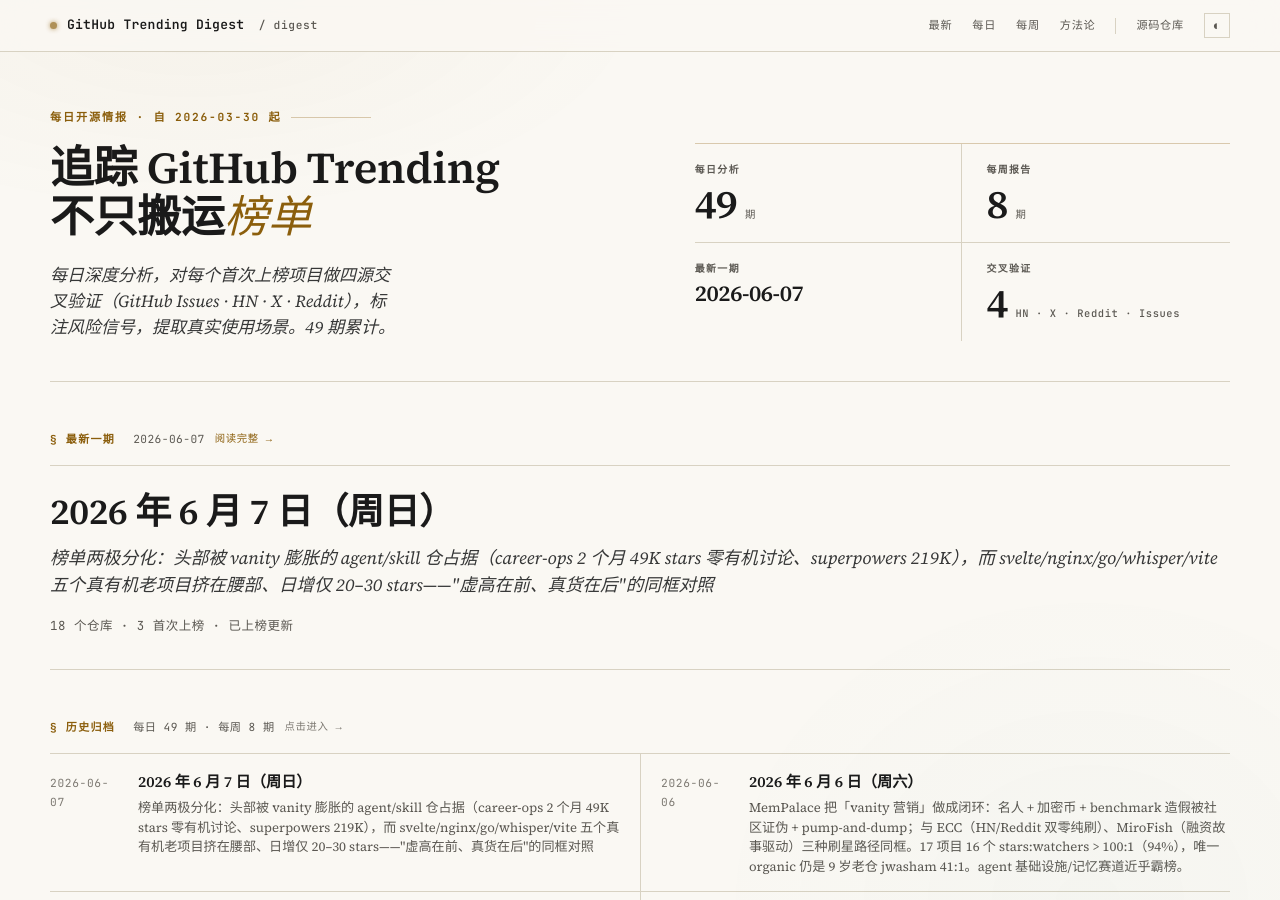
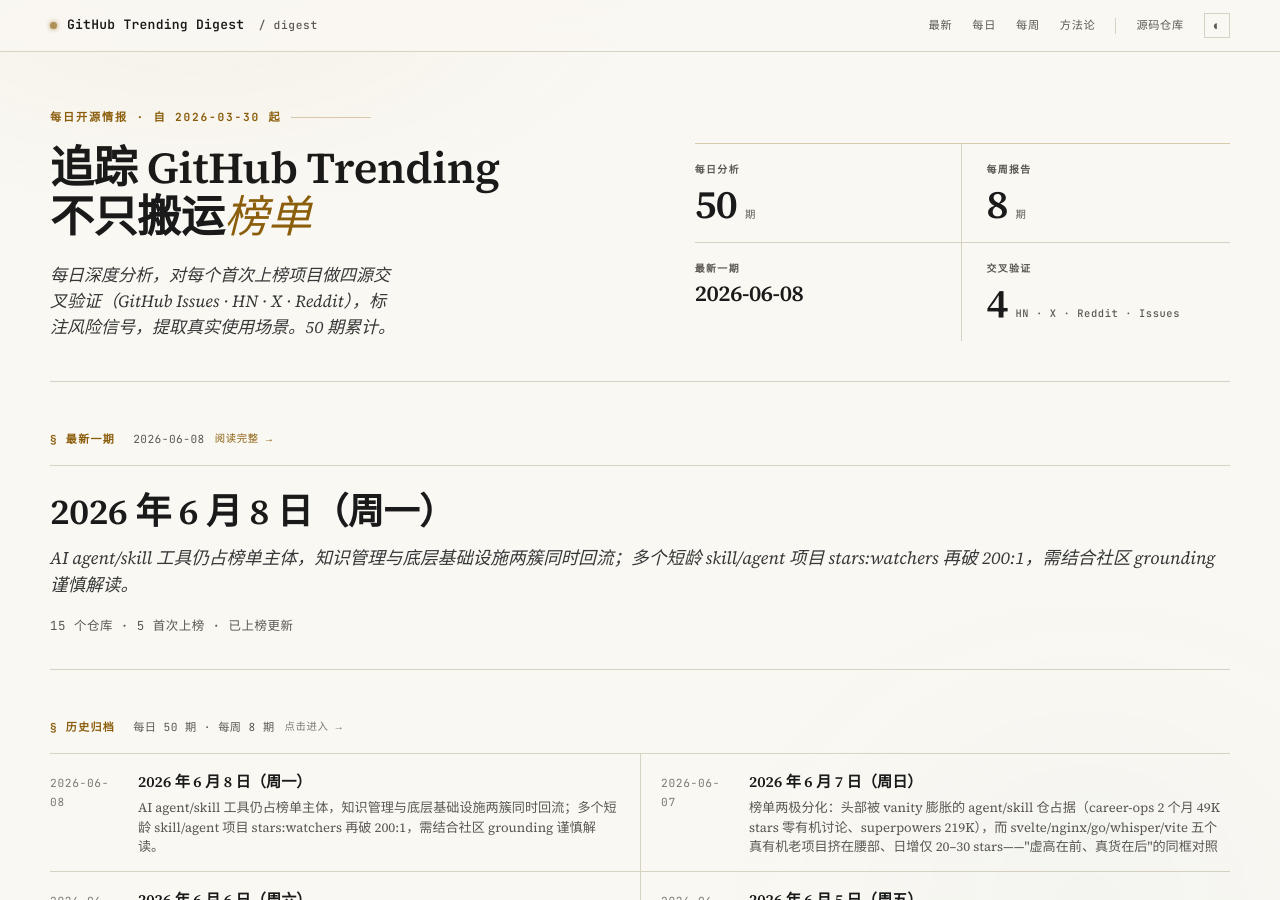
Before and after one commit to maxzyma/github-trending-digest, a Jekyll site: the page built from index.md, in a window 1280 px wide and 900 px high. Built offline with Jekyll 4.4.1, drawn with Linux system fonts in a browser that asks for light colours; part of the change alters nothing that is shown; some of the changed text lies outside the part shown.

Commit message:
daily: 2026-06-08 — AI agent/skill 回流刷榜（新面孔暂歇）+ 知识管理(tolaria 16天破万星)/底层基础设施(opencv/llama.cpp/pg_durable)两簇回流 + 短龄项目 vanity 密度持续(pg_durable 372:1) + turbovec TurboQuant 算法遭 RaBitQ 复现质疑
Generated with Claude Code

```diff
--- /dev/null
+++ b/daily/2026-06-08-analysis.md
@@ -0,0 +1,218 @@
+---
+layout: daily
+date: 2026-06-08
+title: GitHub Trending 深度分析 — 2026 年 6 月 8 日（周一）
+subtitle: AI agent/skill 工具仍占榜单主体，知识管理与底层基础设施两簇同时回流；多个短龄 skill/agent 项目 stars:watchers 再破 200:1，需结合社区 grounding 谨慎解读。
+total: 15
+new_count: 5
+new_repos:
+  - repo: microsoft/pg_durable
+    stars: 1490
+    star_delta: 316
+    lang: Rust
+    source_strength: 中
+    risk_tags: ['vanity', 'stability', 'bus_factor']
+  - repo: refactoringhq/tolaria
+    stars: 12951
+    star_delta: 245
+    lang: TypeScript
+    source_strength: 中
+    risk_tags: ['vanity', 'stability', 'bus_factor']
+  - repo: Crosstalk-Solutions/project-nomad
+    stars: 29779
+    star_delta: 309
+    lang: TypeScript
+    source_strength: 中
+    risk_tags: ['vanity', 'dependency', 'stability', 'bus_factor']
+  - repo: RyanCodrai/turbovec
+    stars: 7328
+    star_delta: 1554
+    lang: Python
+    source_strength: 弱
+    risk_tags: ['algorithm', 'vanity', 'bus_factor']
+updated_repos:
+  - repo: mvanhorn/last30days-skill
+    change: "="
+    days_listed: null
+  - repo: lfnovo/open-notebook
+    change: ↑6
+    days_listed: null
+  - repo: openai/plugins
+    change: ↓7
+    days_listed: null
+---
+
+# GitHub Trending 深度分析 — 2026 年 6 月 8 日（周一）
+
+_AI agent/skill 工具仍占榜单主体，知识管理与底层基础设施两簇同时回流；多个短龄 skill/agent 项目 stars:watchers 再破 200:1，需结合社区 grounding 谨慎解读。_
+
+_项目总数: 15 | 首次上榜: 5 | 重新上榜: 7 | 已上榜更新: 3 | 数据源: https://github.com/trending_
+
+## 本日主线
+
+**主线一：AI agent/skill 工具继续吃满头部 — 但今日以"回流"为主而非新面孔。** 15 项里直接属于 AI agent/skill 赛道的有 7 个：last30days-skill（=，研究型 skill）、taste-skill（RE，反 AI slop 前端 skill）、hermes-agent（RE，NousResearch 通用 agent）、aaif-goose/goose（RE，block 出品的可执行 agent）、openai/plugins（↓7）、open-notebook（↑6，NotebookLM 开源替代）、AiToEarn（RE，AI 变现）。值得注意的是这一簇今天几乎全是 RE/已上榜更新，新 skill 面孔停了——头部赛道进入"老项目反复刷榜"阶段，而非持续涌现新作。
+
+**主线二：知识管理 + 底层基础设施两簇同时回流。** 知识/PKM 一簇：refactoringhq/tolaria（NEW，本地优先 Markdown 知识库桌面应用，16 天破万星）、open-notebook（↑6）、TapXWorld/ChinaTextbook（RE，中国教材 PDF 合集）。底层基础设施一簇：opencv（知名老项目首入 tracker）、ggml-org/llama.cpp（RE）、microsoft/pg_durable（NEW，数据库内持久化执行）、RyanCodrai/turbovec（NEW，Rust 向量索引）。其中 pg_durable 是微软新实验，把 durable workflow 状态塞进 PostgreSQL，对标 Temporal/DBOS 赛道。
+
+**主线三：榜单解读提醒 — 短龄项目 vanity 密度持续，部分核心卖点缺独立验证。** 今日多个短龄项目 stars:watchers 严重失衡：pg_durable 372:1（watchers 仅 4）、tolaria 370:1、taste-skill 308:1、turbovec 188:1。其中 turbovec 的核心性能主张（基于 Google 的 TurboQuant 量化算法）已被 RaBitQ 作者发表对称复现研究质疑、且 Milvus/Qdrant 选型时未采纳；pg_durable 经 HN 467 分讨论但被尖锐指出"无法单元测试 / 业务逻辑藏进 DB"。此外 HunxByts/GhostTrack 是定位/手机号追踪工具，带明确隐私/合规争议。Trending 热度不等于真实采用，短龄项目尤其需要结合 Issues/HN 反馈判断。
+
+---
+
+## 首次上榜项目
+
+### [microsoft/pg_durable](https://github.com/microsoft/pg_durable) — NEW ⭐ 1,490（+316）| Rust | 信源：中
+
+**它是什么**: 一个 PostgreSQL 扩展，让你把"长时间运行、不能中途丢状态的工作流"直接跑在数据库里。比如"调用外部 API → 等 3 天 → 发邮件"这种跨越长时间、必须保证每一步都不重复不丢失的任务。
+
+**解决什么问题**: 传统做法要单独部署一套编排系统（Temporal、Airflow 等）来记录"任务跑到哪一步了、崩溃后从哪恢复"。pg_durable 把这套状态机直接放进你已有的 Postgres——工作流状态和业务数据同库，借数据库自带的时间点恢复（PITR）一起备份恢复，省掉一整套外部基础设施。
+
+**谁在用、怎么用**（来自 Issues/HN）:
+- ETL / 数据本地化场景：状态与数据同库，崩溃后用 PITR 统一恢复（HN 正面观点）。
+- 但真实 durable 负载（如限流 LLM 的 429 重试）目前必须手撸 `df.loop`+`df.if`+`df.sleep`——issue #155 指出 DSL 缺声明式 retry/backoff/timeout 组合子。
+
+**社区怎么评价**:
+- 正面: HN 467 分 / 106 评论（2026-06-05），认可"DB 快照连同任务一起恢复、减少外部组件"。
+- 负面: HN 评论尖锐——"不能单元测试、不能版本化"、SQL DSL 难读难维护、把扩展压力推给数据库、业务逻辑藏进 DB 形成"hidden brain"、可观测性弱于外部编排器；并质疑相对 Temporal/DBOS 的优势。
+- 健康度: stars 1,490 / watchers 仅 4（~372:1）；contributors 9 人高度集中（pinodeca 124 commits），Copilot 代写 26 commits、#209 PR 标注"100% written by Claude"；Meta Bug #58 列多项已知缺陷未清。
+
+**风险与争议**:
+- **vanity**: watchers=4 与 1,490 stars 极度悬殊，热度由 HN 单点 + 微软品牌驱动，X/Reddit 零讨论。
+- **stability**: 4 个月仓龄的早期实验，DSL 缺核心 resilience 能力，Meta Bug 未清，非 production grade。
+- **bus_factor**: 提交高度集中于少数维护者 + AI 代写占比显著。
+
+**技术备注**: Rust（pgrx 框架）实现的 PostgreSQL 扩展，确为 microsoft 官方 org。
+
+### [refactoringhq/tolaria](https://github.com/refactoringhq/tolaria) — NEW ⭐ 12,951（+245）| TypeScript | 信源：中
+
+**它是什么**: 一个桌面笔记/知识库应用，把笔记以本地 Markdown 文件存储、用 git 管理版本，并能让 AI（Claude Code / Codex）直接读写你的知识库。可以理解为"开源版 Obsidian + 原生 git 历史 + AI 接入"。
+
+**解决什么问题**: Obsidian 强大但闭源、Notion 数据在云端。tolaria 主打本地优先（offline-first）、文件化存储、git 作为一等公民——笔记是你磁盘上的纯文本，版本历史走 git，还能把整个知识库作为 AI agent 的上下文共享。
+
+**谁在用、怎么用**（来自 HN/评测）:
+- 个人 second brain；把公司文档整理成 AI 可读的 context；让 coding agent 与人共享同一知识库。
+- HN Show HN（2026-04-23）318 分 / 143 评论，定位"offline-first、file-based、对笔记组织有强观点"。
+
+**社区怎么评价**:
+- 正面: 真开源（AGPL-3.0，对比 Obsidian 闭源）、block 块编辑、git 原生版本历史、支持 MCP。媒体评测把它与 Obsidian/Notion 正面对比。
+- 负面: Windows 移植质量明显弱于 macOS——#828 语言设置不持久化致"实际不可用"、#827 Windows 主菜单不可用、#826 Windows Pi CLI 启动失败；且无实时 sync，仅靠 git 同步。
+- 健康度: stars 12,951 / watchers 35（~370:1）；仓龄仅约 4 个月、16 天破万星；contributors 10 人但作者 LucaRonin 一人 2,757 commits（bus_factor 集中）。
+
+**风险与争议**:
+- **vanity**: 370:1 stars/watchers + 16 天破万星 + 大量 KOL/"Karpathy LLM wiki 概念落地"式营销驱动，独立用户长期使用证据少。
+- **stability**: young repo，Windows 多处不可用。
+- **bus_factor**: 单人主导提交。
+
+**技术备注**: TypeScript 桌面应用，AGPL-3.0（license 干净），支持 MCP 接入。
+
+### [Crosstalk-Solutions/project-nomad](https://github.com/Crosstalk-Solutions/project-nomad) — NEW ⭐ 29,779（+309）| TypeScript | 信源：中
+
+**它是什么**: 一台"离线生存计算机"的软件方案——在断网/灾备环境下，用一台机器跑起本地版维基百科、离线地图、可汗学院课程、本地 AI 问答等关键工具，通过浏览器统一访问。
+
+**解决什么问题**: 当互联网/电网不可用时（自然灾害、野外、应急），你仍然需要查资料、看地图、获取知识。project-nomad 用 Docker 把 Kiwix(Wikipedia)、ProtoMaps(地图)、Kolibri(可汗学院)、CyberChef、Ollama RAG 等编排在一起，做成一个自包含的离线知识/AI 服务器。
+
+**谁在用、怎么用**（来自 Issues/Reddit）:
+- prepper（生存主义者）、homelab 玩家、隐私党：在本地机器上部署离线知识库。
+- 真实实装 bug 证明有人在装：#944 Tesla P4 GPU 上 AI 知识库初装队列死循环；#959 ollama 连续数周空跑 `api/embed`；#935 非 ZIM 的 PDF 无法 OCR 上传；#982 要求升级过时的 Kolibri Docker 镜像。
+
+**社区怎么评价**:
+- 正面: r/selfhosted 接纳（~135+ upvotes），称"2026 年 doombox 该有的样子——精致、带 AI、真能用"。
+- 负面: HN 核心质疑——基础设施崩溃到需要离线机时，你还能给跑 Docker+GPU 的机器持续供电吗？更像"弱网知识服务器"而非真"生存计算机"。
+- 健康度: stars 29,779 / subscribers 161（~185:1）；仓龄约一年、当天活跃；contributors 26 人但 jakeaturner(284)+chriscrosstalk(145) 占绝大部分提交。
+
+**风险与争议**:
+- **vanity**: 185:1 star/sub，传播靠作者 YouTube 频道（Crosstalk Solutions，47.5 万订阅）流量外溢。
+- **dependency**: pin 过时镜像、依赖 GPU/Ollama，环境脆弱。
+- **stability**: GPU 初装死循环等实装 bug。
+- **bus_factor**: 2 人主导提交。
+
+**技术备注**: TypeScript + Docker 编排，浏览器经 Command Center 访问。
+
+### [RyanCodrai/turbovec](https://github.com/RyanCodrai/turbovec) — NEW ⭐ 7,328（+1,554）| Python | 信源：弱
+
+**它是什么**: 一个向量检索索引库（Rust 内核 + Python 绑定），主打在内存受限/ARM 环境下用极小内存做大规模向量近邻搜索。宣称 1000 万向量从 31GB 压到 4GB、零训练、比 FAISS 快。
+
+**解决什么问题**: RAG/语义检索需要把大量向量装进内存做相似度匹配，内存是瓶颈。turbovec 用 Google 的 TurboQuant 量化算法压缩向量，号称在本地/边缘设备上也能跑大规模私密 RAG。
+
+**谁在用、怎么用**（来自 Issues）:
+- Issues 多为功能提议/工程讨论而非真实使用反馈：#68 磁盘缓存 centroid、#65 增删 benchmark、#70 公开 I/O API、#86 Swift binding、#85 Node.js binding。无独立用户晒落地案例。
+
+**社区怎么评价**:
+- HN: 仅 1 条 self-post（4 分 0 评论），等同无讨论。
+- X/Twitter: 全是单向营销转发（复述 README 卖点），无独立开发者实测；且 X 上 TurboQuant 热度主要来自 Google Research 原算法，被 turbovec 蹭流量。
+- Reddit: 无讨论。
+- 健康度: stars 7,328 / watchers 39（~188:1）；仓龄约 2.5 月、近 9 天未更新；contributors 仅 3 人（RyanCodrai 141 commits，另两人各 1 次）。
+
+**风险与争议**:
+- **algorithm**: 核心卖点依赖的 TurboQuant 量化算法存在学术争议——RaBitQ 作者发表对称复现研究，指 Google 论文用非对称硬件设置且无法复现；对称基准下 RaBitQ 普遍持平或胜出，Milvus 选 RaBitQ、Qdrant 取混合。即核心性能主张未被独立证实。
+- **vanity**: 188:1 stars/watchers，外部传播全为营销转发，HN/Reddit 零 grounding。
+- **bus_factor**: 单人项目。
+
+**技术备注**: Rust 内核 + Python bindings，底层为 TurboQuant 量化。
+
+### [opencv/opencv](https://github.com/opencv/opencv) — NEW（知名老项目首入 tracker）⭐ 88,143（+65）| C++ | 信源：N/A
+
+**它是什么**: 计算机视觉领域的事实标准开源库，提供图像处理、目标检测、特征提取、相机标定等数千个算法。1999 年起源（GitHub 仓 2012 年起），是无数 CV/机器人/AR 项目的底层依赖。
+
+**为何上榜**: 成熟长青项目首次进入本 tracker，作为轻量入条记录。健康度无需 grounding：stars 88,143 / watchers 2,614（~34:1，成熟项目正常区间），contributors 极广，当天活跃。今日 +65 stars 属常态波动，非事件驱动。
+
+**技术备注**: C++ 为主，含 Python/Java 等多语言绑定，Apache-2.0。
+
+## 重新上榜项目（增量更新）
+
+### [NousResearch/hermes-agent](https://github.com/NousResearch/hermes-agent) — RE（最后观测 2026-06-06）
+
+- **Stars**: 186,100（今日 +1,112）
+- **更新**: 短暂掉榜后两天内即回归，属头部 agent 项目的高频刷榜。NousResearch 通用 agent，近期持续活跃（pushed 当天）。无重大新事件，热度延续。
+
+### [aaif-goose/goose](https://github.com/aaif-goose/goose) — RE（最后观测 2026-05-08）
+
+- **Stars**: 47,569（今日 +322，自 5/8 的 44,527 净增 ~3,000）
+- **更新**: block 出品的可执行 AI agent（install/execute/edit/test，支持任意 LLM）。即原 `block/goose` 重命名/迁移至 `aaif-goose/goose`，GitHub API 自动 redirect，身份一致。无重大新功能事件，回归属赛道热度延续。
+
+### [ggml-org/llama.cpp](https://github.com/ggml-org/llama.cpp) — RE（最后观测 2026-05-19）
+
+- **Stars**: 115,374（今日 +158）
+- **更新**: C/C++ 本地 LLM 推理引擎，成熟基础设施项目，当天活跃（pushed 2026-06-08）。持续随本地推理热度周期性回榜，无需重新 grounding。
+
+### [Leonxlnx/taste-skill](https://github.com/Leonxlnx/taste-skill) — RE（最后观测 2026-05-28）
+
+- **Stars**: 36,951（今日 +1,103，自 5/28 的 24,402 净增 +12,549）
+- **更新**: 反 AI slop 的前端"品味" skill（让 AI 不生成千篇一律的样板 UI）。一周多净增 1.2 万星，增速仍快。stars/watchers ~308:1 维持高位，vanity 信号未消；该项目已被本地 skill 清单收录评估。
+
+### [TapXWorld/ChinaTextbook](https://github.com/TapXWorld/ChinaTextbook) — RE（最后观测 2026-04-14）
+
+- **Stars**: 72,570（今日 +350）
+- **更新**: 中国小初高/大学 PDF 教材合集。注意 pushed_at 停在 2025-10-18（已约 8 个月未更新），属内容型仓库的周期性回流，非活跃开发。
+- **风险与争议**:
+  - **compliance**: 教材 PDF 的版权归属存疑，大规模分发存在合规风险。
+
+### [yikart/AiToEarn](https://github.com/yikart/AiToEarn) — RE（最后观测 2026-05-13）
+
+- **Stars**: 18,879（今日 +183）
+- **更新**: "用 AI 赚钱"主题工具集。stars/watchers ~45:1，相对前述项目订阅占比健康。无重大新事件，周期性回流。
+
+### [HunxByts/GhostTrack](https://github.com/HunxByts/GhostTrack) — RE（最后观测 2026-05-01）
+
+- **Stars**: 13,765（今日 +28）
+- **更新**: 定位/手机号追踪工具。pushed_at 停在 2024-01-11（已停更 2 年以上），今日 +28 属低增长回流。
+- **风险与争议**:
+  - **privacy**: 定位/手机号追踪类工具天然涉及对他人隐私的潜在滥用。
+  - **compliance**: 此类 OSINT/追踪工具在多数司法辖区的合法使用边界狭窄。
+  - **stability**: 停更 2 年以上，依赖的第三方查询接口可能已失效。
+
+## 已上榜项目（增量更新）
+
+### [mvanhorn/last30days-skill](https://github.com/mvanhorn/last30days-skill) — =（蝉联榜首）
+
+- **Stars**: 31,459（今日 +1,111）
+- **更新**: 跨 Reddit/X/YouTube/HN/Polymarket/Web 做"近 30 天主题研究"的 AI agent skill。继续居榜首，stars/watchers ~254:1 维持高位。无新功能事件，热度延续。
+
+### [lfnovo/open-notebook](https://github.com/lfnovo/open-notebook) — ↑6
+
+- **Stars**: 27,363（今日 +554）
+- **更新**: NotebookLM 开源替代（更灵活、功能更多）。排名回升，持续活跃。无重大新事件。
+
+### [openai/plugins](https://github.com/openai/plugins) — ↓7
+
+- **Stars**: 2,070（今日 +262）
+- **更新**: OpenAI 官方 plugins 仓。排名回落但仍在榜，stars 仍处低基数（2,070）快速增长阶段，watchers 仅 15。借官方品牌持续吸量。
--- /dev/null
+++ b/daily/2026-06-08.md
@@ -0,0 +1,23 @@
+# GitHub Trending 每日榜单 — 2026 年 6 月 8 日（周一）
+
+| # | 项目 | Stars | 今日 | 排名变化 |
+|---|------|-------|------|---------|
+| 1 | [mvanhorn/last30days-skill](https://github.com/mvanhorn/last30days-skill) | 31,459 | +1,111 | = |
+| 2 | [opencv/opencv](https://github.com/opencv/opencv) | 88,143 | +65 | NEW |
+| 3 | [Leonxlnx/taste-skill](https://github.com/Leonxlnx/taste-skill) | 36,951 | +1,103 | RE |
+| 4 | [NousResearch/hermes-agent](https://github.com/NousResearch/hermes-agent) | 186,100 | +1,112 | RE |
+| 5 | [lfnovo/open-notebook](https://github.com/lfnovo/open-notebook) | 27,363 | +554 | ↑6 |
+| 6 | [yikart/AiToEarn](https://github.com/yikart/AiToEarn) | 18,879 | +183 | RE |
+| 7 | [aaif-goose/goose](https://github.com/aaif-goose/goose) | 47,569 | +322 | RE |
+| 8 | [Crosstalk-Solutions/project-nomad](https://github.com/Crosstalk-Solutions/project-nomad) | 29,779 | +309 | NEW |
+| 9 | [ggml-org/llama.cpp](https://github.com/ggml-org/llama.cpp) | 115,374 | +158 | RE |
+| 10 | [RyanCodrai/turbovec](https://github.com/RyanCodrai/turbovec) | 7,328 | +1,554 | NEW |
+| 11 | [TapXWorld/ChinaTextbook](https://github.com/TapXWorld/ChinaTextbook) | 72,570 | +350 | RE |
+| 12 | [openai/plugins](https://github.com/openai/plugins) | 2,070 | +262 | ↓7 |
+| 13 | [refactoringhq/tolaria](https://github.com/refactoringhq/tolaria) | 12,951 | +245 | NEW |
+| 14 | [HunxByts/GhostTrack](https://github.com/HunxByts/GhostTrack) | 13,765 | +28 | RE |
+| 15 | [microsoft/pg_durable](https://github.com/microsoft/pg_durable) | 1,490 | +316 | NEW |
+
+> 数据源：<https://github.com/trending> · 抓取于 2026-06-08
+> 排名变化标记：NEW 首次上榜 · RE 重新上榜 · `=` 不变 · `↑N/↓N` 升降
+> 说明：排名变化以历史 `daily/*-analysis.md` 精确匹配核定（抓取脚本 change 字段持续失效，全标 NEW，已手工修正）。NEW（首次上本 tracker）= opencv/opencv（知名老项目首入）、Crosstalk-Solutions/project-nomad、RyanCodrai/turbovec、refactoringhq/tolaria、microsoft/pg_durable。RE（曾上榜后回归）= Leonxlnx/taste-skill（最后观测 2026-05-28）、NousResearch/hermes-agent（2026-06-06）、yikart/AiToEarn（2026-05-13）、aaif-goose/goose（2026-05-08）、ggml-org/llama.cpp（2026-05-19）、TapXWorld/ChinaTextbook（2026-04-14）、HunxByts/GhostTrack（2026-05-01）。今日掉榜：CopilotKit/CopilotKit、MemPalace/mempalace、danielmiessler/Personal_AI_Infrastructure、Panniantong/Agent-Reach、sveltejs/svelte、nginx/nginx、aquasecurity/trivy、golang/go、obra/superpowers、santifer/career-ops、openai/whisper、vitejs/vite、microsoft/mxc、PaddlePaddle/PaddleOCR、microsoft/VibeVoice。
--- a/index.md
+++ b/index.md
@@ -26,6 +26,7 @@ title: GitHub Trending Digest
 
 ## Daily Analysis
 
+- [2026-06-08](daily/2026-06-08-analysis) — AI agent/skill 工具仍占榜单主体但今日以老项目回流为主（last30days 蝉联 + taste-skill/hermes-agent/goose 回榜，新 skill 面孔暂歇）；知识管理（tolaria 16 天破万星/open-notebook）与底层基础设施（opencv/llama.cpp/pg_durable）两簇同步回流；短龄项目 vanity 密度持续（pg_durable 372:1/tolaria 370:1/taste-skill 308:1），turbovec 核心 TurboQuant 算法被 RaBitQ 作者复现质疑、pg_durable 经 HN 467 分但被指无法单测
 - [2026-06-07](daily/2026-06-07-analysis) — 榜单结构性两极分化：头部 vanity 膨胀的 agent/skill 仓（superpowers 260:1/219K、Agent-Reach 315:1）vs svelte/nginx/go/whisper/vite 五个真有机老项目首入 tracker 却挤在腰部、日增仅 20–30；career-ops 2 个月 49K stars + HN/Reddit/X 三零 = 继 ECC 后又一教科书级 vanity；microsoft/mxc agent OS 级强制隔离登榜（OpenAI/NVIDIA/Copilot CLI 为启动伙伴）
 - [2026-06-06](daily/2026-06-06-analysis) — vanity 密度再创纪录（16/17 > 100:1，94%）；MemPalace 把刷星做成闭环（名人+加密币+benchmark 造假被证伪+pump-and-dump），与 ECC（纯静默刷）、MiroFish（融资故事）三路径同框；star 两极：KOL 挂招牌（flue 349:1）vs 真实企业采纳（CopilotKit AG-UI + $27M）；agent 基础设施近乎霸榜
 - [2026-06-05](daily/2026-06-05-analysis) — vanity 密度创纪录（14 选 13 个 >100:1，唯一 organic 是 9 岁的 coding-interview-university 41:1）；agent 基础设施赛道扎堆（6 项）；微软/GitHub 官方借 Build 2026 集中投放（copilot-sdk GA + openclaw-windows-node + spec-kit）
```
